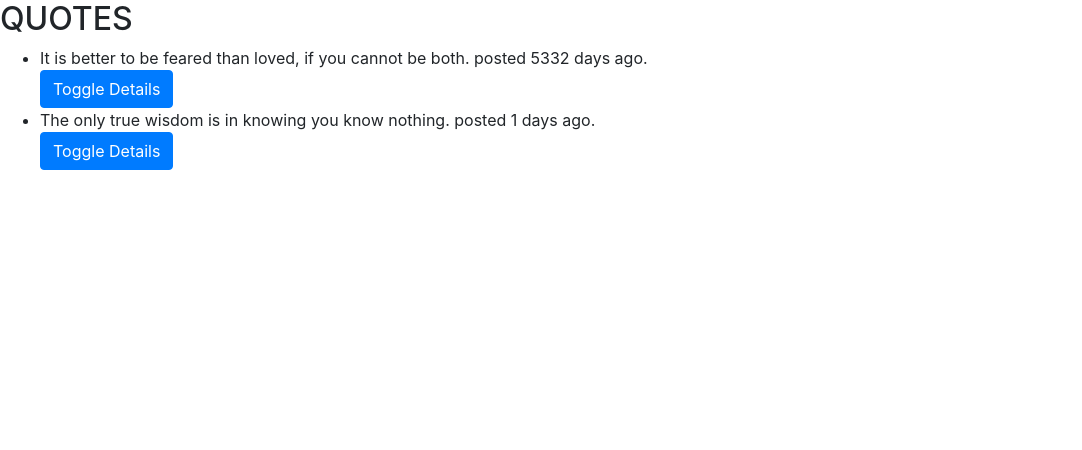
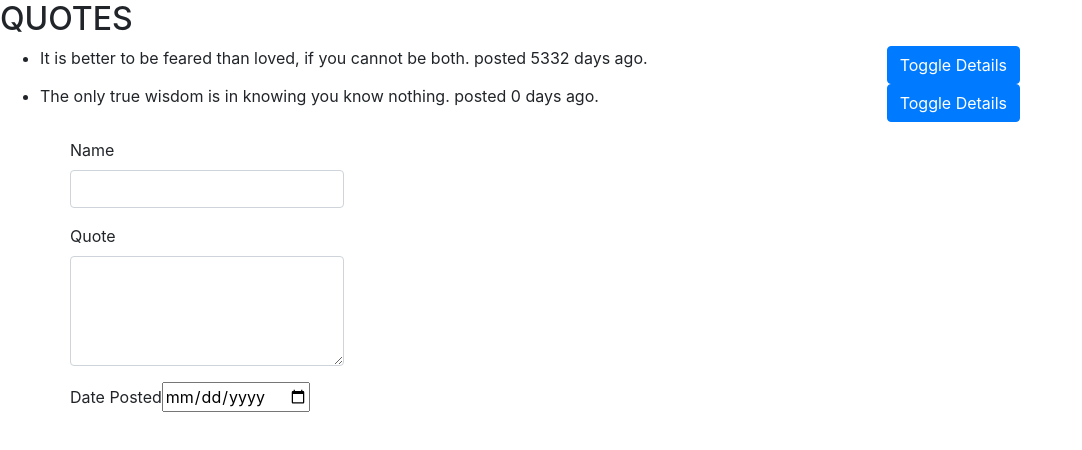
Before and after one commit to verisence/quotes, an Angular app: page / in a window 1280 px wide. Shown: the top 450 px of the page, without its empty margins (0-1082 px from the left). Built offline with nearby package versions, Linux system fonts and the light colour scheme.

Commit message:
Add a form component to be used to add quotes

```diff
--- a/src/app/app.module.ts
+++ b/src/app/app.module.ts
@@ -5,13 +5,15 @@ import { AppComponent } from './app.component';
 import { QuoteComponent } from './quote/quote.component';
 import { QuoteDetailsComponent } from './quote-details/quote-details.component';
 import { DaysPassedPipe } from './days-passed.pipe';
+import { QuoteFormComponent } from './quote-form/quote-form.component';
 
 @NgModule({
   declarations: [
     AppComponent,
     QuoteComponent,
     QuoteDetailsComponent,
-    DaysPassedPipe
+    DaysPassedPipe,
+    QuoteFormComponent
   ],
   imports: [
     BrowserModule
--- /dev/null
+++ b/src/app/quote-form/quote-form.component.html
@@ -0,0 +1,18 @@
+<div class="container">
+  <div class="row">
+    <form action="">
+      <div class="form-group">
+        <label for="name">Name</label>
+        <input type="text" required class="form-control" id="name">
+      </div>
+      <div class="form-group">
+        <label for="quote">Quote</label>
+        <textarea class="form-control" id="quote" cols="" rows="4" required></textarea>
+      </div>
+      <div class="form-group">
+        <label for="posted">Date Posted</label>
+        <input type="date" name="" id="posted" required>
+      </div>
+    </form>
+  </div>
+</div>
--- /dev/null
+++ b/src/app/quote-form/quote-form.component.ts
@@ -0,0 +1,15 @@
+import { Component, OnInit } from '@angular/core';
+
+@Component({
+  selector: 'app-quote-form',
+  templateUrl: './quote-form.component.html',
+  styleUrls: ['./quote-form.component.css']
+})
+export class QuoteFormComponent implements OnInit {
+
+  constructor() { }
+
+  ngOnInit() {
+  }
+
+}
--- a/src/app/quote/quote.component.html
+++ b/src/app/quote/quote.component.html
@@ -2,9 +2,19 @@
 
 <ul>
   <div *ngFor="let quote of quotes; let i = index">
-      <li>{{quote.name}} posted {{quote.date | daysPassed}} days ago.</li>
-          <button (click)='toggleDetails(i)' class="btn btn-primary">Toggle Details</button>
+      <div class="row">
+          <div class="col-sm-8">
+              <li>{{quote.name}} posted {{quote.date | daysPassed}} days ago.</li>
+          </div>
+          <div class="col-sm-4">
+              <button (click)='toggleDetails(i)' class="btn btn-primary">Toggle Details</button>
+          </div>
+      </div>
+      <div class="row">
           <app-quote-details *ngIf="quote.showDescription" [quote]='quote' (isComplete) = 'deleteQuote($event,i)'></app-quote-details>
+      </div>
   </div>
 
 </ul>
+
+<app-quote-form></app-quote-form>
--- a/src/app/quote/quote.component.ts
+++ b/src/app/quote/quote.component.ts
@@ -10,7 +10,7 @@ export class QuoteComponent implements OnInit {
 
   quotes = [
     new Quote(1,'It is better to be feared than loved, if you cannot be both.','Niccolo Machiavelli',88,9,new Date(2004,8,22)),
-    new Quote(2,'The only true wisdom is in knowing you know nothing.','Ki',8,9,new Date(2019,3,28))
+    new Quote(2,'The only true wisdom is in knowing you know nothing.','Ki',8,9,new Date(2019,3,29))
   ]
 
   deleteQuote(isComplete, index){
```
Also changed, not shown: src/app/quote-form/quote-form.component.css (added), 1 other file (tests, documents, lock files or other folders).
